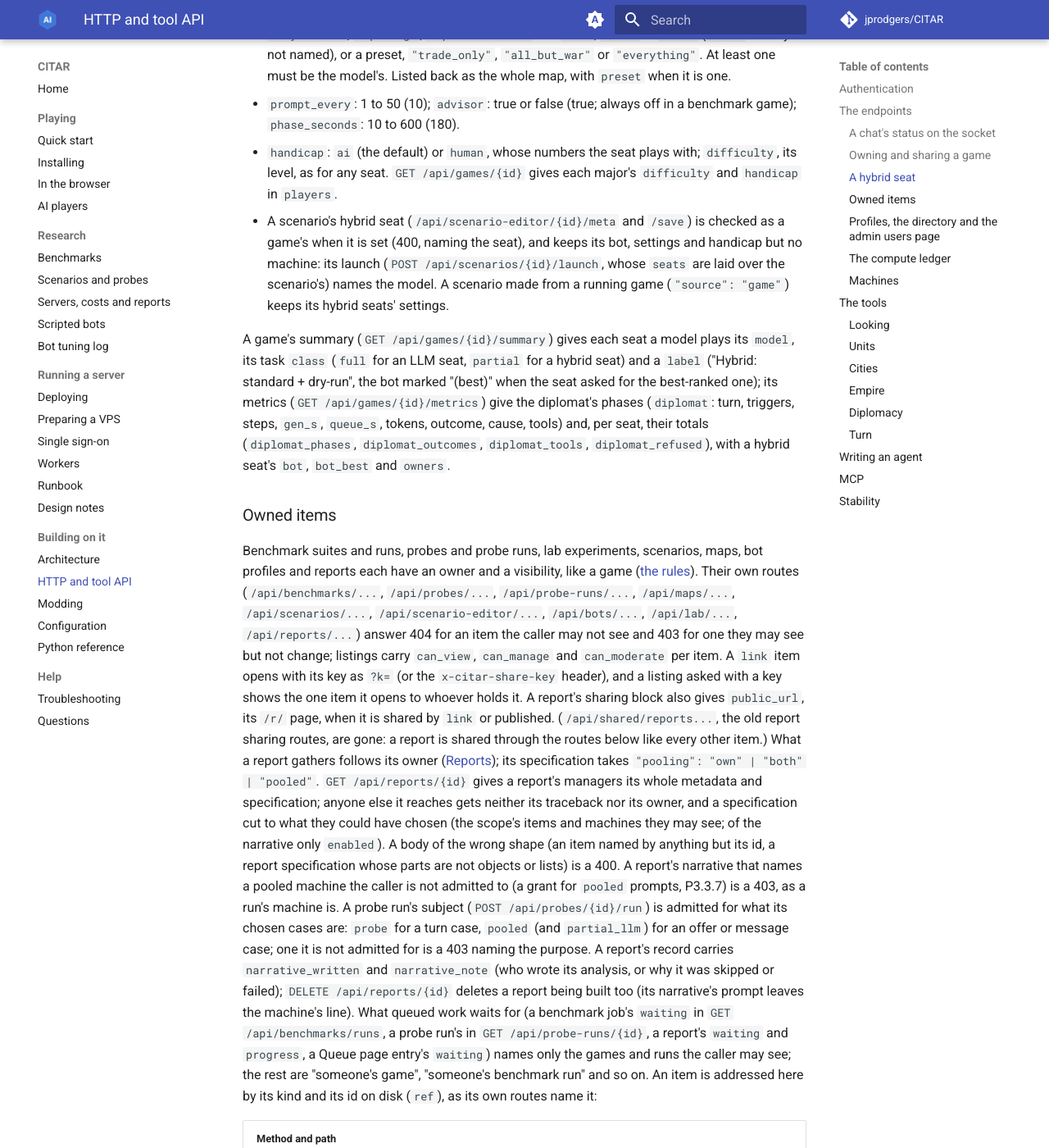
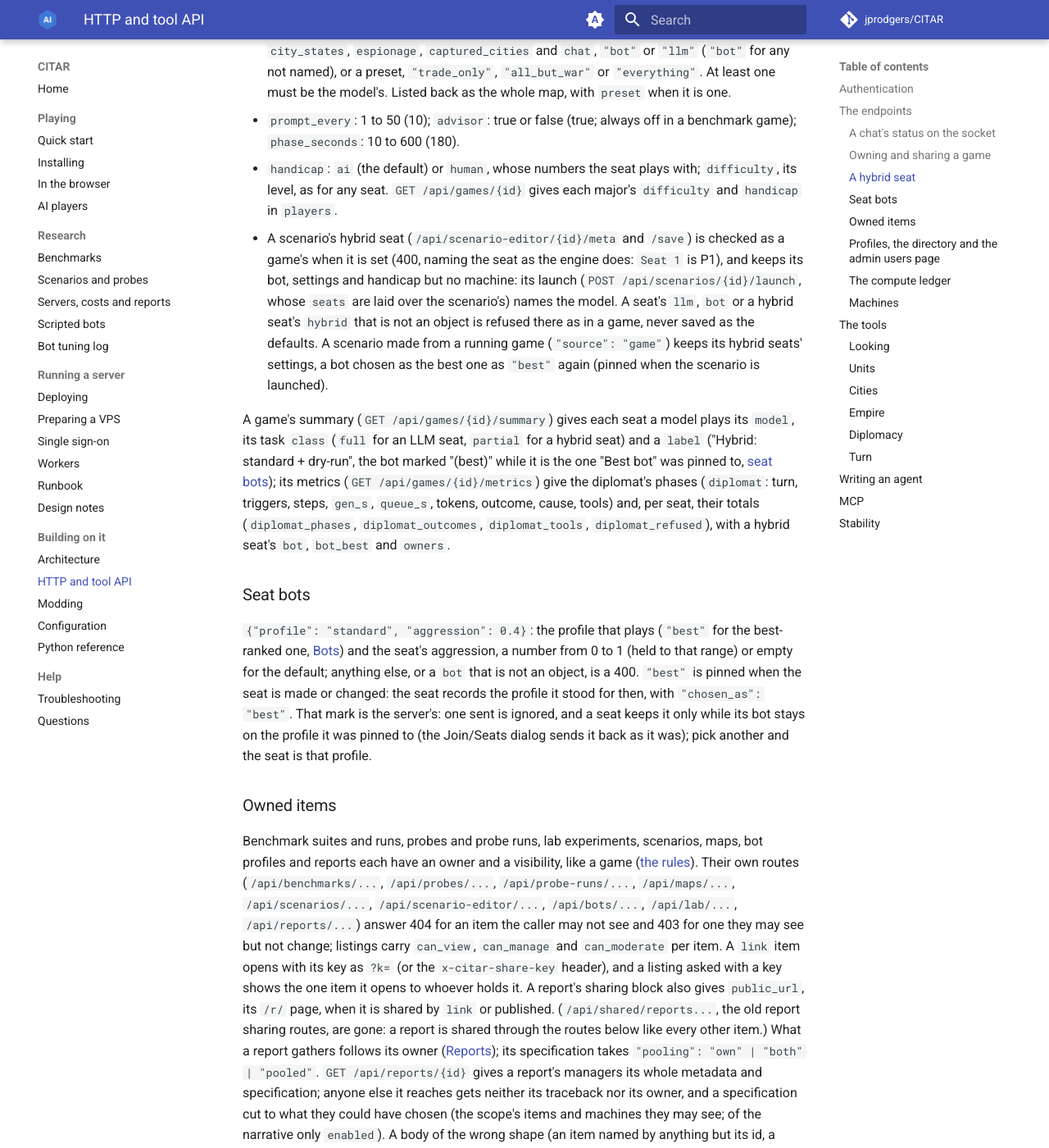
Before and after one commit to jprodgers/CITAR, an MkDocs documentation site: the page built from docs/API.md, in a window 1280 px wide and 1400 px high, scrolled down 4225 px. Shown: the whole window at 82% size. Built offline with MkDocs 1.6.1 and Material for MkDocs 9.7.7, drawn with Linux system fonts in a browser that asks for light colours; comment, search, counter and statistics services are not loaded; some of the changed text lies outside the part shown.

Commit message:
docs: seat bots and their "(best)" mark, scenario seats refused as a game's, a probe's purposes (API, PLAYING)
Co-Authored-By: Claude Opus 5.5 <noreply@anthropic.com>

```diff
--- a/docs/API.md
+++ b/docs/API.md
@@ -78,8 +78,8 @@ These take a signed-in account (a seat token is not one); see
 
 | Method and path | |
 |---|---|
-| `POST /api/games` | Create a game: `{"name", "config", "seats", "visibility", "data_sharing"}`. Counts against your game limit. A model seat (an LLM or a hybrid seat) names a machine (`{"llm": {"server_id", "model", ...}}`); a member's seat that describes one (a base URL, a key, a key variable) is refused with 400. A hybrid seat ([the seat](#a-hybrid-seat)) is admitted for pooled prompts on its machine, an LLM seat for games; hybrid settings that are not allowed are 400, with the reason |
-| `POST /api/games/{id}/seats/{player}` | Change a seat: `{"type", "llm", "bot", "name", "hybrid", "handicap"}`, each optional. A new model block, or a seat made an LLM or a hybrid seat, passes the same rule, and is admitted again by its kind (games for an LLM seat, pooled prompts for a hybrid one) at every such change; a machine you may not use is 403, and the seat stays as it was. A hybrid seat takes its settings and handicap as in [a hybrid seat](#a-hybrid-seat); a seat changed from hybrid to another type keeps none of them. Settings, a handicap or a type that are not allowed are 400, with the reason. A new name alone checks nothing |
+| `POST /api/games` | Create a game: `{"name", "config", "seats", "visibility", "data_sharing"}`. Counts against your game limit. A model seat (an LLM or a hybrid seat) names a machine (`{"llm": {"server_id", "model", ...}}`); a member's seat that describes one (a base URL, a key, a key variable) is refused with 400. A hybrid seat ([the seat](#a-hybrid-seat)) is admitted for pooled prompts on its machine, an LLM seat for games; hybrid settings that are not allowed are 400, with the reason. A seat's `bot` is `{"profile", "aggression"}` ([seat bots](#seat-bots)) |
+| `POST /api/games/{id}/seats/{player}` | Change a seat: `{"type", "llm", "bot", "name", "hybrid", "handicap"}`, each optional. A new model block, or a seat made an LLM or a hybrid seat, passes the same rule, and is admitted again by its kind (games for an LLM seat, pooled prompts for a hybrid one) at every such change; a machine you may not use is 403, and the seat stays as it was. A hybrid seat takes its settings and handicap as in [a hybrid seat](#a-hybrid-seat); a seat changed from hybrid to another type keeps none of them. Settings, a handicap, a bot or a type that are not allowed are 400, with the reason. A new name alone checks nothing |
 | `DELETE /api/games/{id}` | Close the game (the lobby's End game): it stops, its saves stay yours, and it no longer counts against your limit |
 | `GET /api/games/{id}/sharing` | Its visibility (`private`, `allowlist`, `link`, `server`, `global`), its share link, who it is shared with, and its last unpublish (`at`, `reason`, and `by`: "you", "its owner", "an administrator", "a moderator" or "someone who manages it", never a handle) |
 | `PUT /api/games/{id}/sharing` | `{"visibility", "data_sharing", "rotate_slug"}`; `global` needs the `publish_global` permission |
@@ -108,17 +108,29 @@ as `GET /api/games/{id}` lists it ([AI players](AI_PLAYERS.md#hybrid-seats); [se
 - `handicap`: `ai` (the default) or `human`, whose numbers the seat plays with; `difficulty`, its level,
   as for any seat. `GET /api/games/{id}` gives each major's `difficulty` and `handicap` in `players`.
 - A scenario's hybrid seat (`/api/scenario-editor/{id}/meta` and `/save`) is checked as a game's when it
-  is set (400, naming the seat), and keeps its bot, settings and handicap but no machine: its launch
-  (`POST /api/scenarios/{id}/launch`, whose `seats` are laid over the scenario's) names the model. A
-  scenario made from a running game (`"source": "game"`) keeps its hybrid seats' settings.
+  is set (400, naming the seat as the engine does: `Seat 1` is P1), and keeps its bot, settings and
+  handicap but no machine: its launch (`POST /api/scenarios/{id}/launch`, whose `seats` are laid over
+  the scenario's) names the model. A seat's `llm`, `bot` or a hybrid seat's `hybrid` that is not an
+  object is refused there as in a game, never saved as the defaults. A scenario made from a running game
+  (`"source": "game"`) keeps its hybrid seats' settings, a bot chosen as the best one as `"best"` again
+  (pinned when the scenario is launched).
 
 A game's summary (`GET /api/games/{id}/summary`) gives each seat a model plays its `model`, its task
 `class` (`full` for an LLM seat, `partial` for a hybrid seat) and a `label` ("Hybrid: standard +
-dry-run", the bot marked "(best)" when the seat asked for the best-ranked one); its metrics
-(`GET /api/games/{id}/metrics`) give the diplomat's phases (`diplomat`: turn, triggers, steps, `gen_s`,
+dry-run", the bot marked "(best)" while it is the one "Best bot" was pinned to, [seat bots](#seat-bots));
+its metrics (`GET /api/games/{id}/metrics`) give the diplomat's phases (`diplomat`: turn, triggers, steps, `gen_s`,
 `queue_s`, tokens, outcome, cause, tools) and, per seat, their totals (`diplomat_phases`,
 `diplomat_outcomes`, `diplomat_tools`, `diplomat_refused`), with a hybrid seat's `bot`, `bot_best` and
 `owners`.
+
+### Seat bots
+
+`{"profile": "standard", "aggression": 0.4}`: the profile that plays (`"best"` for the best-ranked one,
+[Bots](BOTS.md)) and the seat's aggression, a number from 0 to 1 (held to that range) or empty for the
+default; anything else, or a `bot` that is not an object, is a 400. `"best"` is pinned when the seat is
+made or changed: the seat records the profile it stood for then, with `"chosen_as": "best"`. That mark
+is the server's: one sent is ignored, and a seat keeps it only while its bot stays on the profile it was
+pinned to (the Join/Seats dialog sends it back as it was); pick another and the seat is that profile.
 
 ### Owned items
 
@@ -141,7 +153,7 @@ are not objects or lists) is a 400. A report's narrative that names a pooled mac
 admitted to (a grant for `pooled` prompts, P3.3.7) is a 403, as a run's machine is. A probe run's subject
 (`POST /api/probes/{id}/run`) is admitted for what its chosen cases are: `probe` for a turn case,
 `pooled` (and `partial_llm`) for an offer or message case; one it is not admitted for is a 403 naming the
-purpose. A report's record carries `narrative_written` and `narrative_note` (who wrote its analysis, or
+purpose. `GET /api/probes` gives each probe's `purposes`, what a run of all its cases is admitted for. A report's record carries `narrative_written` and `narrative_note` (who wrote its analysis, or
 why it was skipped or failed); `DELETE /api/reports/{id}` deletes a report being built too (its
 narrative's prompt leaves the machine's line). What queued work waits for (a benchmark job's `waiting` in
 `GET /api/benchmarks/runs`, a probe run's in `GET /api/probe-runs/{id}`, a report's `waiting` and
```
Also changed, not shown: docs/PLAYING.md (+3 -1 lines), wiki/HTTP-and-tool-API.md (+20 -8 lines), wiki/Playing-in-the-browser.md (+3 -1 lines).
